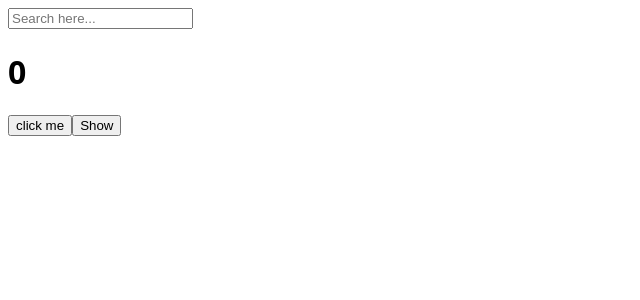
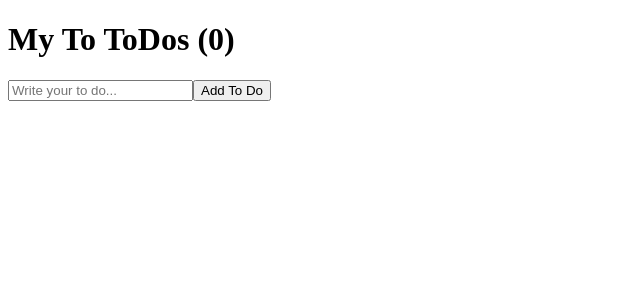
Before and after one commit to HongTorxh/Nomad_Coders, a React (Create React App) app in the folder react-for-beginners/: page / in a window 1280 px wide. Shown: the top 300 px of the page, without its empty margins (0-640 px from the left). Built offline with nearby package versions, Linux system fonts and the light colour scheme.

Commit message:
230115 #7.0 todolist 만들기 / form은 submit 이벤트를 가지고 있다

```diff
--- a/react-for-beginners/src/App.js
+++ b/react-for-beginners/src/App.js
@@ -1,51 +1,30 @@
-import styles from "./App.module.css";
-import { useState, useEffect } from "react";
-
-function Hello(){
-  function byFn(){
-    console.log("bye :(");
-  }
-  function hiFn(){
-    console.log("created :)");
-    return byFn;
-  }
-  useEffect(hiFn, []);
-  return <h1>Hello</h1>;
-}
-
+import { useState } from "react";
 
 function App() {
-  const [counter, setValue] = useState(0);
-  const [keyword, setKeyword] = useState("");
-  const [showing, setShowing] = useState(false);
-  const onClick = () => setValue((prev) => prev + 1);
-  const onChange = (event) => setKeyword(event.target.value);
-  const onClickShowing = () => setShowing((prev) => !prev);
-  useEffect(() => {
-    console.log("I run only once.");
-  }, []);
-  useEffect(() => {
-    console.log("I run when 'keyword' changes.");
-  }, [keyword]);
-  useEffect(() => {
-    console.log("I run when 'counter' changes.");
-  }, [counter]);
-  useEffect(() => {
-    console.log("I run when keyword & counter changes.");
-  }, [keyword, counter]);
+  const [toDo, setToDo] = useState("");
+  const [toDos, setToDos] = useState([]);
+  const onChange = (event) => setToDo(event.target.value);
+  const onSubmit = (event) => {
+    event.preventDefault();
+    if (toDo === "") {
+      return;
+    }
+    setToDos((currentArray) => [toDo, ...currentArray]);
+    setToDo("");
+  };
+  console.log(toDos);
   return (
     <div>
-      <input
-        value={keyword}
-        onChange={onChange}
-        type="text"
-        placeholder="Search here..." />
-      <h1 className={styles.title}>
-        {counter}
-      </h1>
-      <button onClick={onClick}>click me</button>
-      <button onClick={onClickShowing}>{showing ? "Hide" : "Show"}</button>
-      {showing ? <Hello /> : null}
+      <h1>My To ToDos ({toDos.length})</h1>
+      <form onSubmit={onSubmit}>
+        <input
+          onChange={onChange}
+          value={toDo}
+          type="text"
+          placeholder="Write your to do..."
+        />
+        <button> Add To Do</button>
+      </form>
     </div>
   );
 }
```
